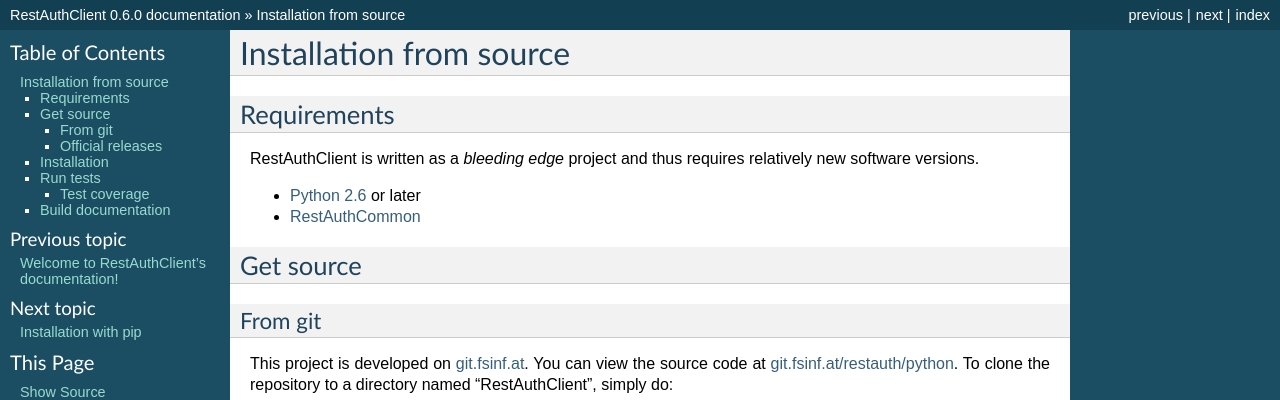
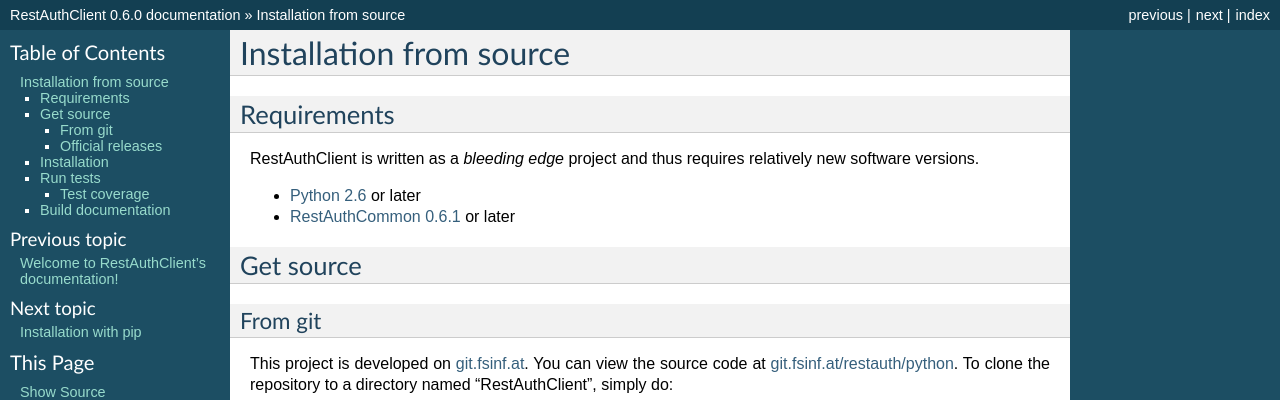
Before and after one commit to RestAuth/RestAuthClient, a Sphinx documentation site: the page built from doc/install/from-source.rst, in a window 1280 px wide. Shown: the top 400 px of the page. Built offline with Sphinx 7.4.7, drawn with Linux system fonts in a browser that asks for light colours.

Commit message:
update requirements.txt and documentation

```diff
--- a/doc/install/from-source.rst
+++ b/doc/install/from-source.rst
@@ -8,7 +8,7 @@
 versions.
 
 * `Python 2.6 <http://www.python.org/>`_ or later
-* `RestAuthCommon <https://common.restauth.net>`_
+* `RestAuthCommon 0.6.1 <https://common.restauth.net>`_ or later
 
 Get source
 ----------
--- a/requirements.txt
+++ b/requirements.txt
@@ -1,2 +1,2 @@
--e git+https://git.fsinf.at/restauth/restauth-common.git#egg=RestAuthCommon
+RestAuthCommon==0.6.1
 Sphinx==1.1.3
```
